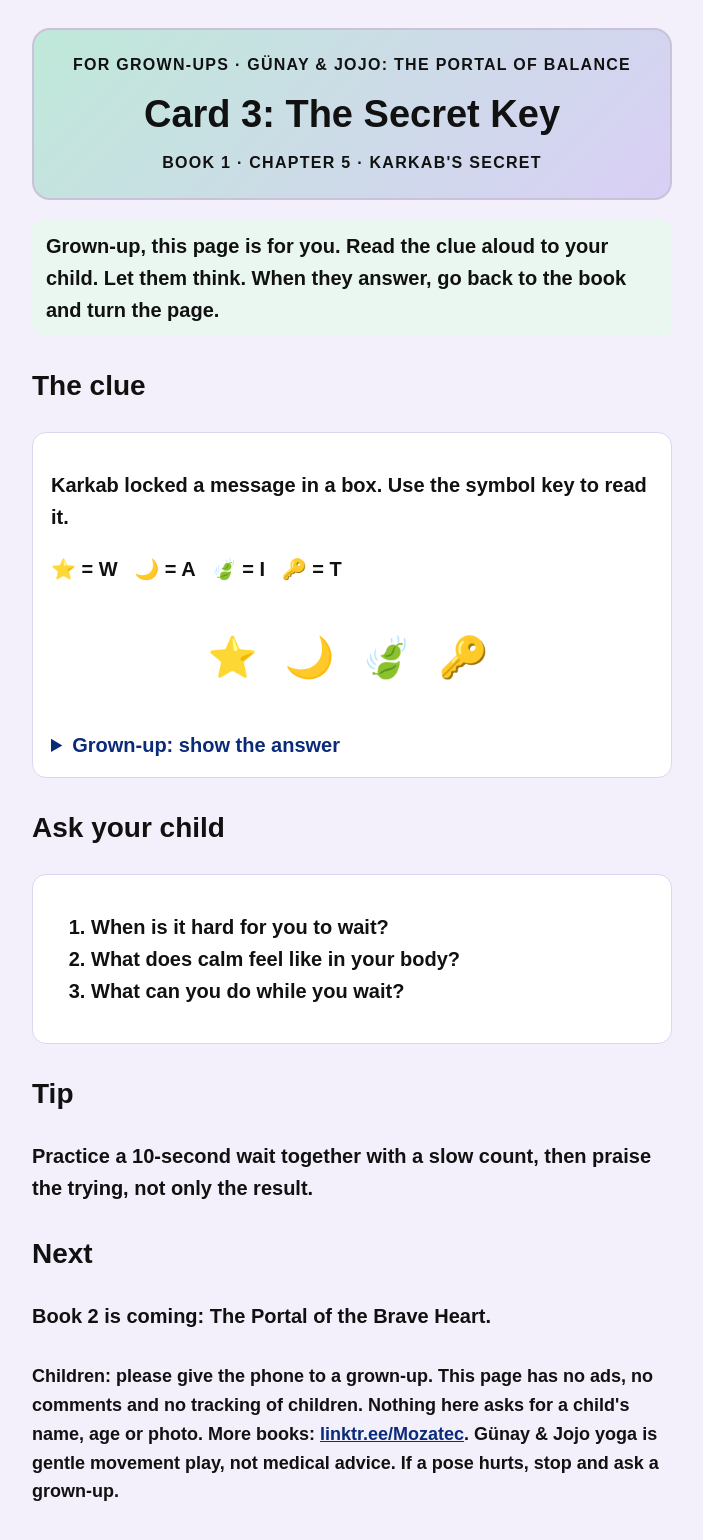
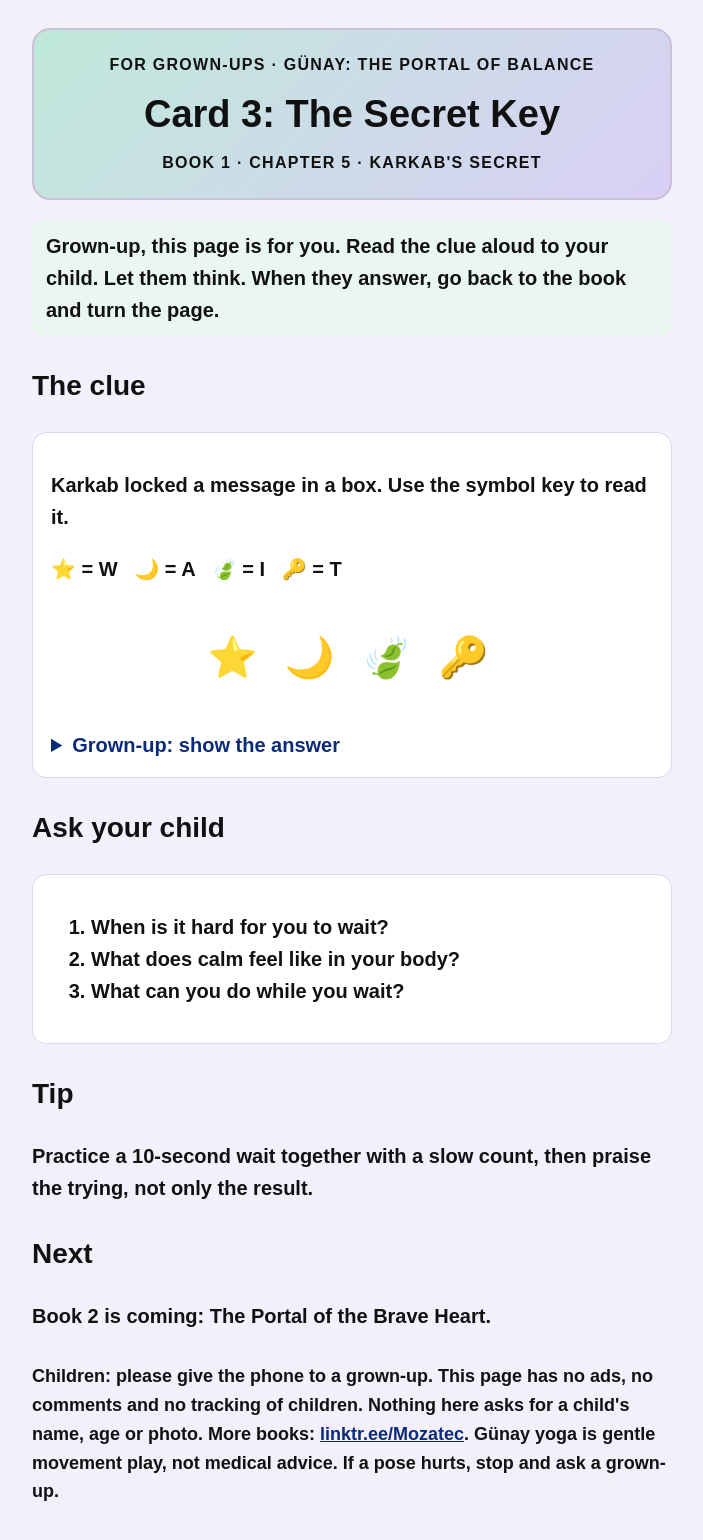
Before and after one commit to mozatec-books/mozatec-books.github.io, a plain HTML site: page gunay/3.html in a window 1280 px wide. Shown: the whole page, without its empty margins (288-991 px from the left). Drawn offline with Linux system fonts and the light colour scheme.

Commit message:
Rename series text to Günay, nickname only

```diff
--- a/gunay/3.html
+++ b/gunay/3.html
@@ -1,4 +1,4 @@
-<!doctype html><html lang="en"><head><meta charset="utf-8"><meta name="viewport" content="width=device-width,initial-scale=1"><meta name="robots" content="noindex"><title>Card 3: The Secret Key | Günay &amp; Jojo</title><style>
+<!doctype html><html lang="en"><head><meta charset="utf-8"><meta name="viewport" content="width=device-width,initial-scale=1"><meta name="robots" content="noindex"><title>Card 3: The Secret Key | Günay</title><style>
 body{margin:0;background:#f3f0fb;font-family:Georgia,'Times New Roman',serif;color:#2b2540;line-height:1.55}
 .w{max-width:640px;margin:0 auto;padding:28px 20px 48px}
 .t{background:linear-gradient(135deg,#bfe9d9,#d9cff5);border-radius:18px;padding:22px;text-align:center;border:2px solid #c9c2d9}
@@ -11,7 +11,7 @@ a{color:#4a3d86}.s{font-size:.8em;color:#6b6585;margin-top:30px}
 .note{background:#eaf7f1;border-radius:10px;padding:10px 14px;font-size:.95em}
 body{color:#111;font-family:Arial,Helvetica,sans-serif;font-size:20px;font-weight:700;line-height:1.6}.k{color:#111;font-size:.8em}h1{font-size:1.9em;color:#111}h2{font-size:1.4em;color:#111}summary{color:#0a2a7a;font-weight:800;font-size:1em}a{color:#0a2a7a;font-weight:800}.s{color:#111;font-size:.9em}.note{font-size:1em}p,li,div{color:#111}
 </style></head><body><div class="w">
-<div class="t"><div class="k">For grown-ups · Günay &amp; Jojo: The Portal of Balance</div><h1>Card 3: The Secret Key</h1><div class="k">Book 1 · Chapter 5 · Karkab's secret</div></div>
+<div class="t"><div class="k">For grown-ups · Günay: The Portal of Balance</div><h1>Card 3: The Secret Key</h1><div class="k">Book 1 · Chapter 5 · Karkab's secret</div></div>
 <p class="note"><b>Grown-up, this page is for you.</b> Read the clue aloud to your child. Let them think. When they answer, go back to the book and turn the page.</p>
 
 <h2>The clue</h2><div class="c"><p>Karkab locked a message in a box. Use the symbol key to read it.</p>
@@ -20,5 +20,5 @@ body{color:#111;font-family:Arial,Helvetica,sans-serif;font-size:20px;font-weigh
 <h2>Ask your child</h2><div class="c"><ol><li>When is it hard for you to wait?</li><li>What does calm feel like in your body?</li><li>What can you do while you wait?</li></ol></div>
 <h2>Tip</h2><p>Practice a 10-second wait together with a slow count, then praise the trying, not only the result.</p>
 <h2>Next</h2><p>Book 2 is coming: The Portal of the Brave Heart.</p>
-<div class="s">Children: please give the phone to a grown-up. This page has no ads, no comments and no tracking of children. Nothing here asks for a child's name, age or photo. More books: <a href="https://linktr.ee/Mozatec">linktr.ee/Mozatec</a>. Günay &amp; Jojo yoga is gentle movement play, not medical advice. If a pose hurts, stop and ask a grown-up.</div>
+<div class="s">Children: please give the phone to a grown-up. This page has no ads, no comments and no tracking of children. Nothing here asks for a child's name, age or photo. More books: <a href="https://linktr.ee/Mozatec">linktr.ee/Mozatec</a>. Günay yoga is gentle movement play, not medical advice. If a pose hurts, stop and ask a grown-up.</div>
 </div></body></html>
```
